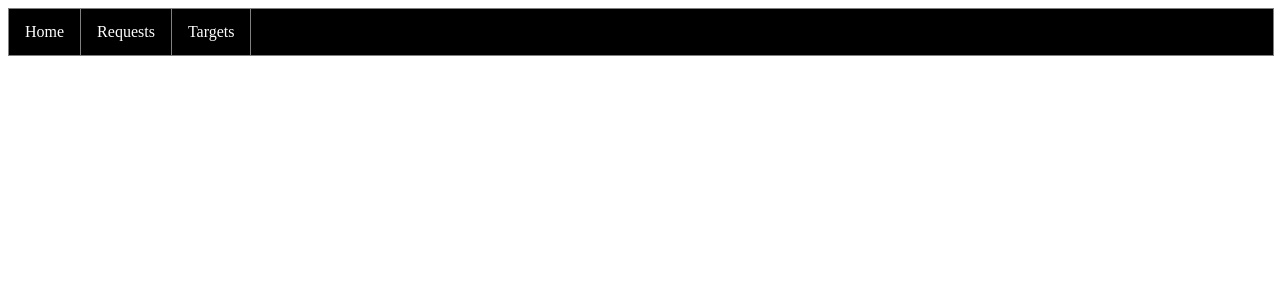
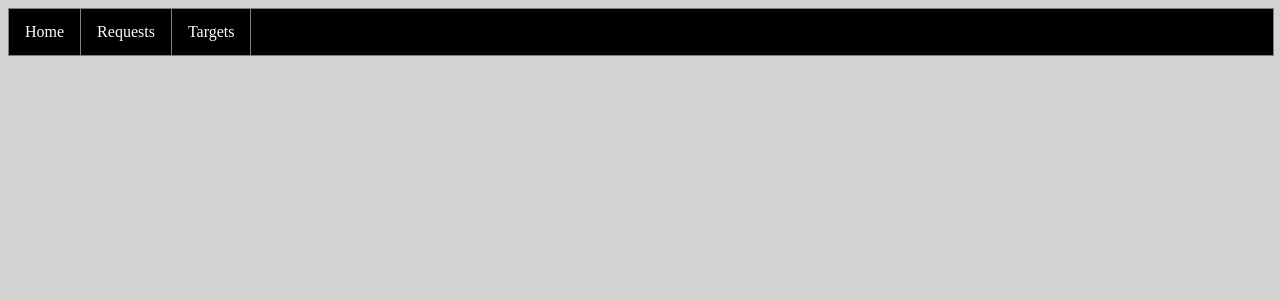
Before and after one commit to DominicKavalary/PingMaker4, a PHP site: page / in a window 1280 px wide. Shown: the top 300 px of the page. Run offline with PHP 8.4, Linux system fonts and the light colour scheme.

Commit message:
Update style.css

```diff
--- a/style.css
+++ b/style.css
@@ -39,3 +39,11 @@ th {
   padding: 10px;
   border: 1px solid grey;
 }
+
+body {
+  background-color: lightgrey;
+}
+
+tr:nth-child(even) {
+            background-color: white;
+        }
```
